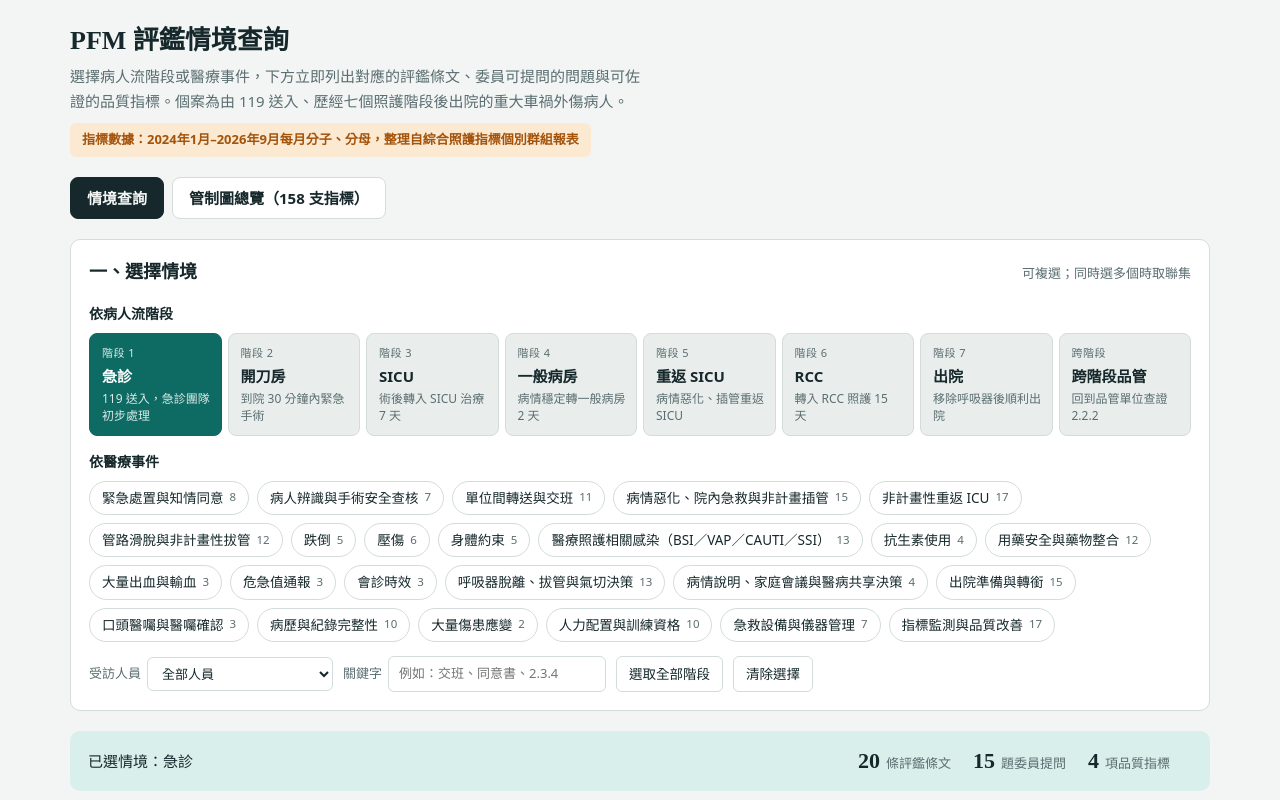
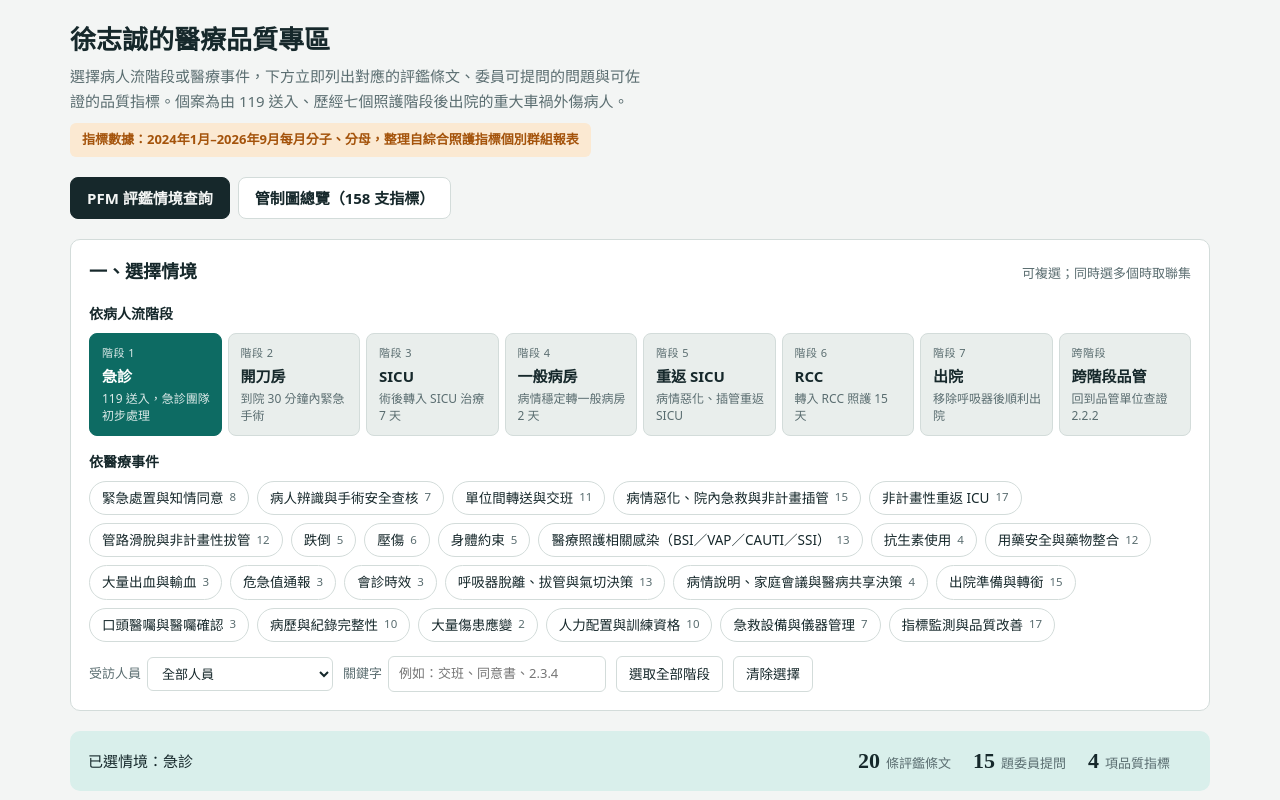
Before and after one commit to bluekite-Tzuchi/PFM, a plain HTML site: page index.html in a window 1280 px wide. Shown: the top 800 px of the page. Drawn offline with Linux system fonts and the light colour scheme.

Commit message:
Add files via upload

```diff
--- a/index.html
+++ b/index.html
@@ -3,7 +3,7 @@
 <head>
 <meta charset="utf-8">
 <meta name="viewport" content="width=device-width, initial-scale=1">
-<title>PFM 評鑑情境查詢</title>
+<title>徐志誠的醫療品質專區</title>
 <style>
 /* layout: 上方情境選擇器（病人流路徑＋事件標籤），下方三區：條文｜指標 並排，提問清單全寬 */
 :root{
@@ -149,12 +149,12 @@ footer{color:var(--muted);font-size:12.5px;max-width:78ch}
 <body>
 <div class="wrap">
 <header>
-  <h1>PFM 評鑑情境查詢</h1>
+  <h1>徐志誠的醫療品質專區</h1>
   <p>選擇病人流階段或醫療事件，下方立即列出對應的評鑑條文、委員可提問的問題與可佐證的品質指標。個案為由 119 送入、歷經七個照護階段後出院的重大車禍外傷病人。</p>
   <div class="internal">指標數據：2024年1月–2026年9月每月分子、分母，整理自綜合照護指標個別群組報表</div>
 </header>
 <nav class="views" aria-label="切換頁面">
-  <button type="button" class="viewtab" data-v="q" aria-pressed="true">情境查詢</button>
+  <button type="button" class="viewtab" data-v="q" aria-pressed="true">PFM 評鑑情境查詢</button>
   <button type="button" class="viewtab" data-v="spc" aria-pressed="false">管制圖總覽（158 支指標）</button>
 </nav>
 <div class="view" id="view-q">
```
